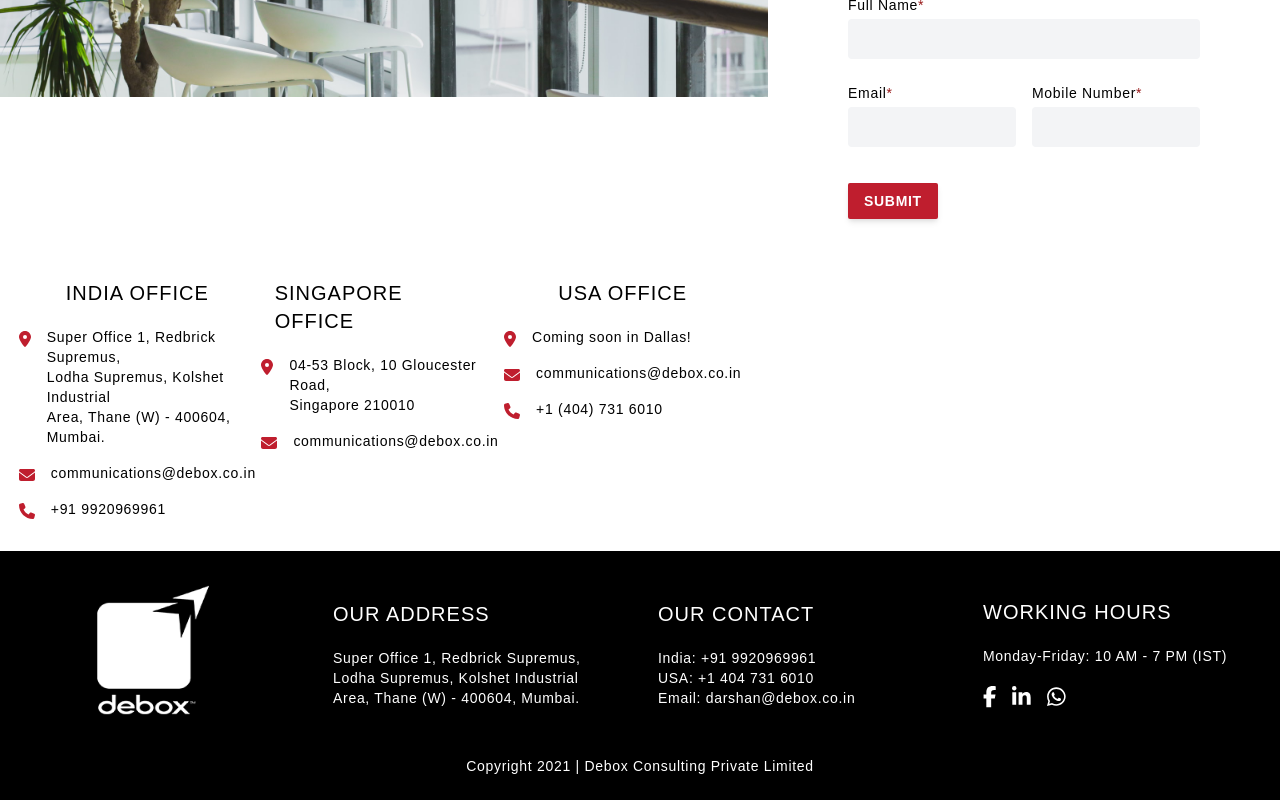
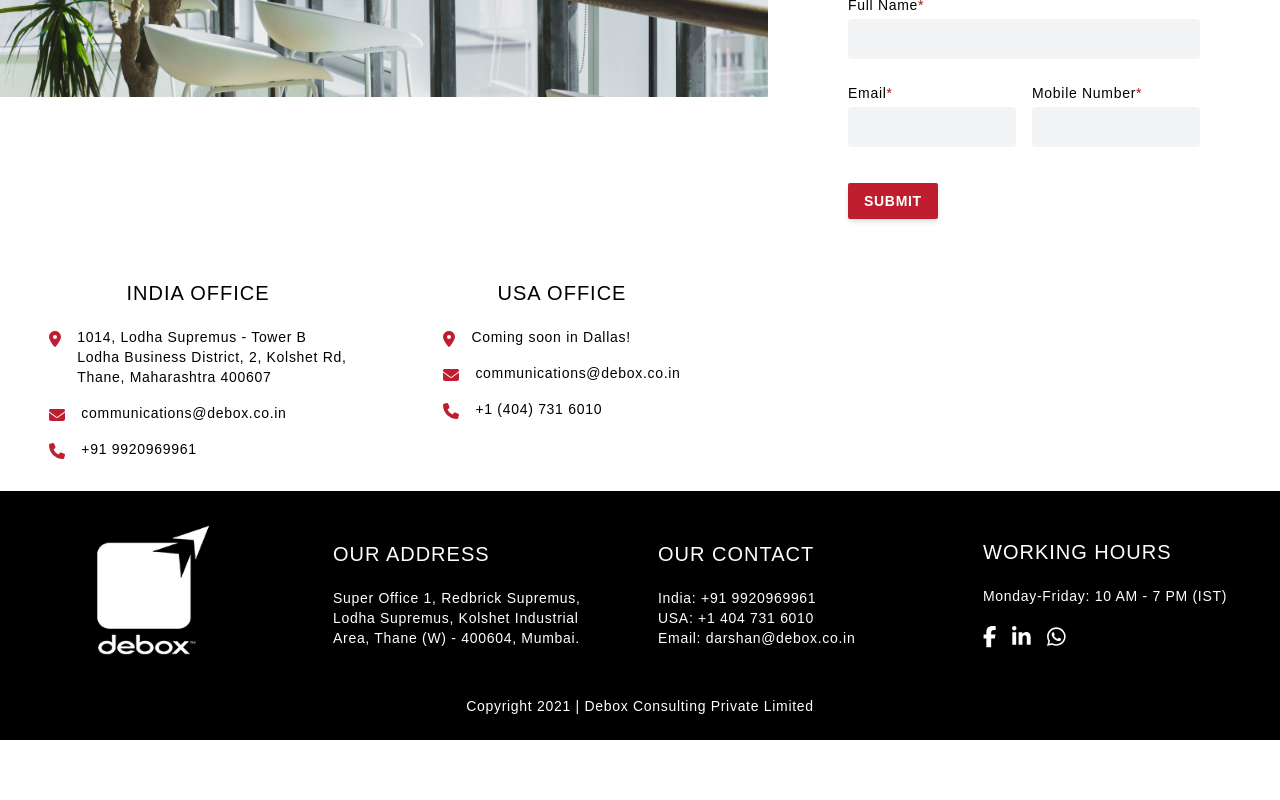
Before and after one commit to Debox-Mehank/DeboxWebsite, a Next.js app: page /contact in a window 1280 px wide. Shown: the part 750-1550 px from the top of the page. After the commit the page ends 1490 px from the top, so only its background shows below. Built offline with nearby package versions, Linux system fonts and the light colour scheme.

Commit message:
url and slider changes

```diff
--- a/components/Services.tsx
+++ b/components/Services.tsx
@@ -31,7 +31,7 @@ const data: ServicesData[] = [
     title: "Technology",
     content:
       "We partner with you in identifying key data sets to enable technology and data-driven decisions.",
-    link: "/tech",
+    link: "/custom-solutions",
   },
 ];
 
--- a/components/Slider.tsx
+++ b/components/Slider.tsx
@@ -1,4 +1,4 @@
-import React, { useState } from "react";
+import React, { useEffect, useState } from "react";
 import SliderItem from "./reusable/SliderItem";
 import img1 from "../assets/homeslider/img1.webp";
 import img2 from "../assets/homeslider/img2.webp";
@@ -26,6 +26,23 @@ const data: SliderData[] = [
 
 const Slider = () => {
   const [index, setIndex] = useState(0);
+
+  useEffect(() => {
+    const interval = setInterval(() => {
+      console.log(index);
+      if (index === data.length - 1) {
+        setIndex(0)
+      } else {
+        setIndex((prev) => prev + 1)
+      }
+    }, 3000);
+    return () => {
+      clearInterval(interval);
+    };
+
+  }, [index]);
+
+
   return (
     <div className="w-full flex justify-center items-center flex-col text-center font-bold p-4 md:px-36 lg:px-40 xl:px-48 relative">
       {data.map((slide, idx) => {
--- a/pages/contact.tsx
+++ b/pages/contact.tsx
@@ -89,7 +89,7 @@ const Contact = () => {
           </div>
         </form>
       </div>
-      <div className="grid grid-cols-1 gap-6 lg:grid-cols-3 xl:grid-cols-3 lg:p-8 w-full lg:w-3/5 xl:w-3/5 mt-5">
+      <div className="grid grid-cols-1 gap-6 lg:grid-cols-2 xl:grid-cols-2 lg:p-8 w-full lg:w-3/5 xl:w-3/5 mt-5">
         <div className="p-2 flex flex-col justify-start items-start lg:items-center xl:items-center pl-10 pb-10 lg:pl-0 lg:pb-0 xl:pl-0 xl:pb-0 space-y-5">
           <h4 className="font-normal text-xl text-black uppercase">
             India Office
@@ -102,7 +102,7 @@ const Contact = () => {
               />
               <p className="font-light text-black text-sm whitespace-pre-wrap flex-1">
                 {
-                  "Super Office 1, Redbrick Supremus,\nLodha Supremus, Kolshet Industrial\nArea, Thane (W) - 400604, Mumbai."
+                  "1014, Lodha Supremus - Tower B\nLodha Business District, 2, Kolshet Rd,\nThane, Maharashtra 400607"
                 }
               </p>
             </div>
@@ -122,33 +122,6 @@ const Contact = () => {
               <Link href={"tel:+919920969961"}>
                 <p className="font-light text-black hover:text-primary text-sm text-left flex-1">
                   +91 9920969961
-                </p>
-              </Link>
-            </div>
-          </div>
-        </div>
-        <div className="p-2 flex flex-col justify-start items-start lg:items-center xl:items-center pl-10 pb-10 lg:pl-0 lg:pb-0 xl:pl-0 xl:pb-0 space-y-5">
-          <h4 className="font-normal text-xl text-black uppercase">
-            Singapore Office
-          </h4>
-          <div className="flex flex-col justify-start items-center gap-4">
-            <div className="flex justify-between w-full gap-4">
-              <FontAwesomeIcon
-                className="text-primary mt-1"
-                icon={faLocationDot}
-              />
-              <p className="font-light text-black text-sm whitespace-pre-wrap flex-1">
-                {"04-53 Block, 10 Gloucester Road,\nSingapore 210010"}
-              </p>
-            </div>
-            <div className="flex justify-between w-full gap-4">
-              <FontAwesomeIcon
-                className="text-primary mt-1"
-                icon={faEnvelope}
-              />
-              <Link href={"mailto:communications@debox.co.in"}>
-                <p className="font-light text-black hover:text-primary text-sm text-left flex-1">
-                  communications@debox.co.in
                 </p>
               </Link>
             </div>
```
